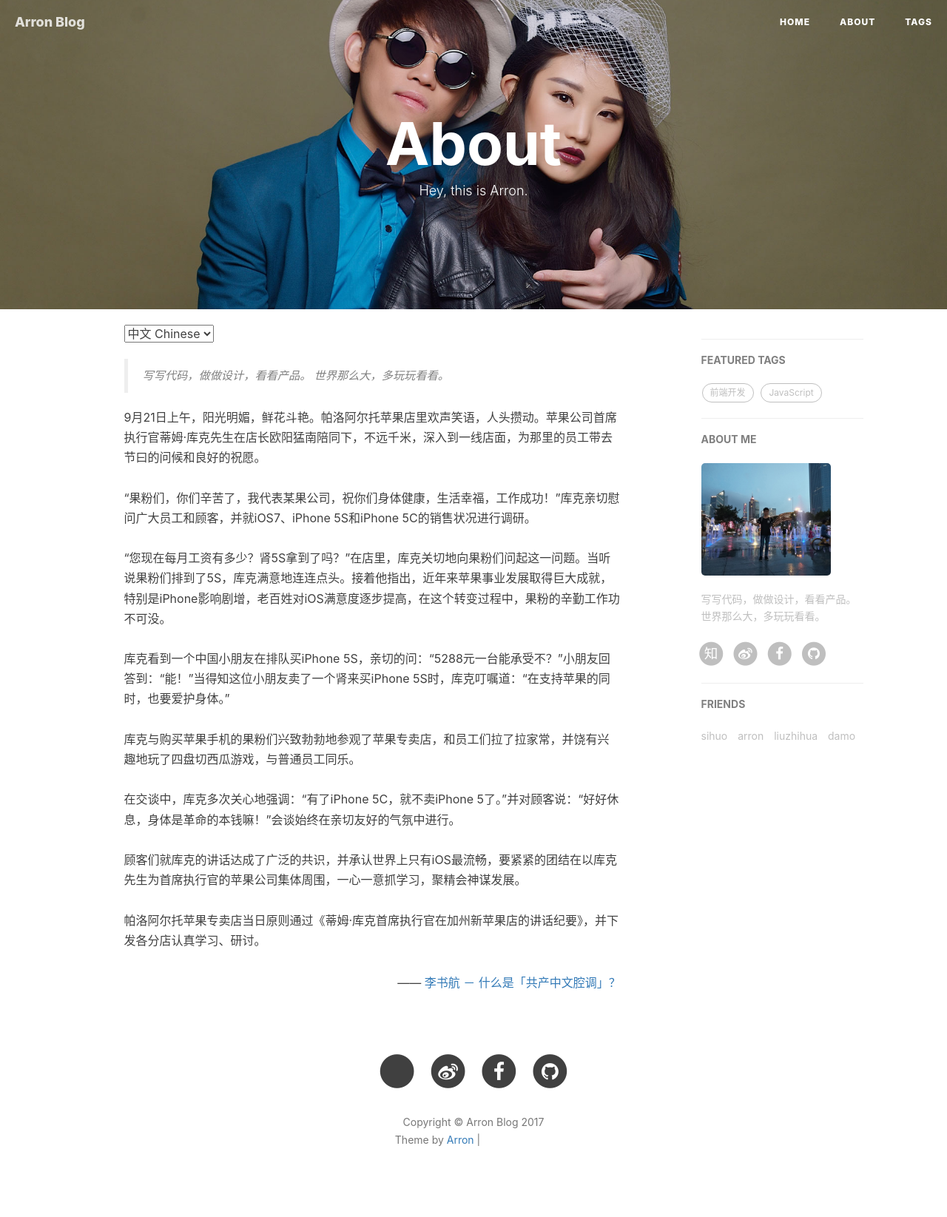
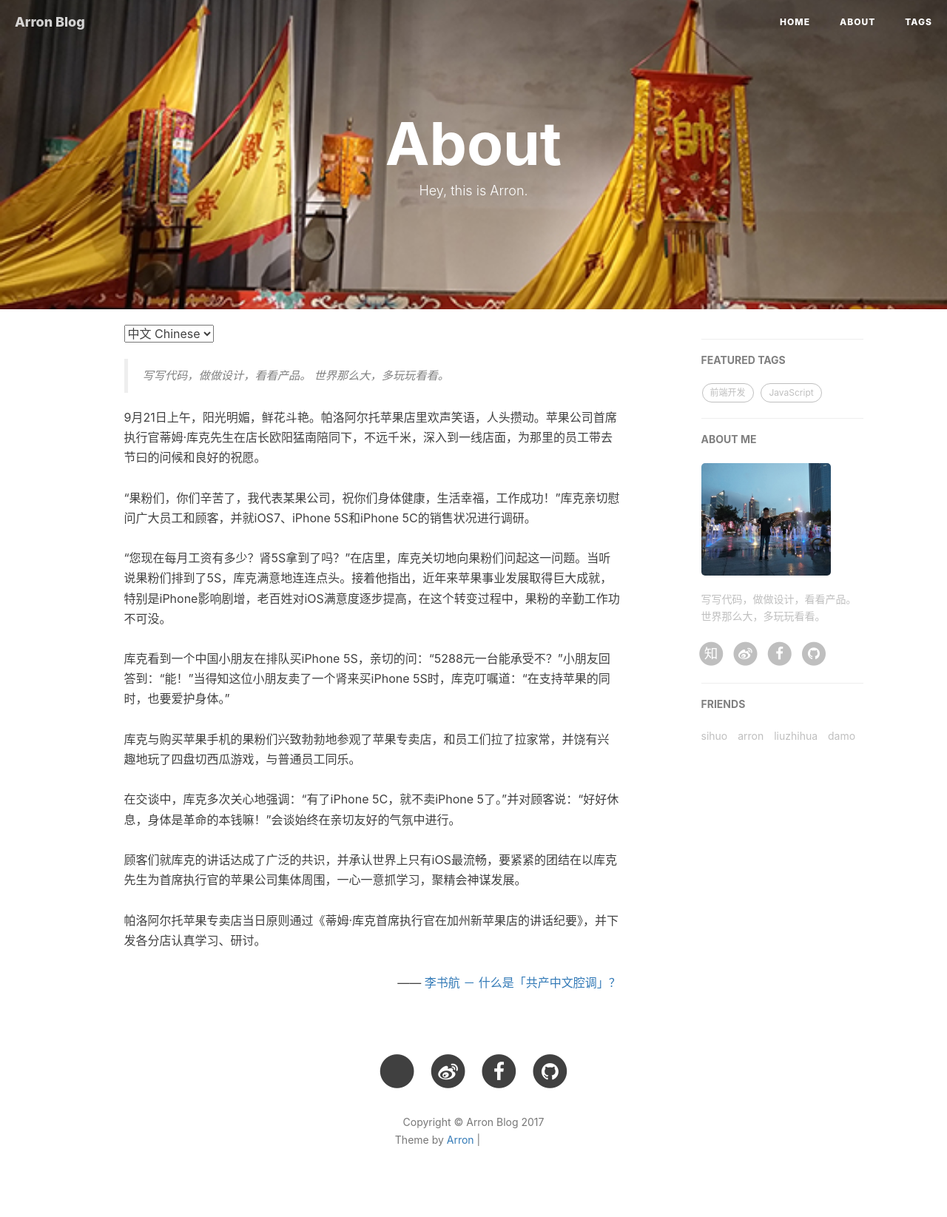
Before and after one commit to arron-chen/arron-chen.github.io, a Jekyll site: the page built from about.html, in a window 1280 px wide. Shown: the whole page at 74% size. Built offline with Jekyll 4.4.1, drawn with Linux system fonts in a browser that asks for light colours; nearby versions of some CDN libraries; comment, search, counter and statistics services are not loaded; grey boxes are pictures that could not be loaded.

Commit message:
about 图片

```diff
--- a/about.html
+++ b/about.html
@@ -2,7 +2,7 @@
 layout: page
 title: "About"
 description: "Hey, this is Arron."
-header-img: "img/about-bg.jpg"
+header-img: "img/about_bg.jpg"
 ---
 
 <!-- Language Selector -->
```
Also changed, not shown: img/about-bg.jpg (deleted), img/about_bg.jpg (added).
